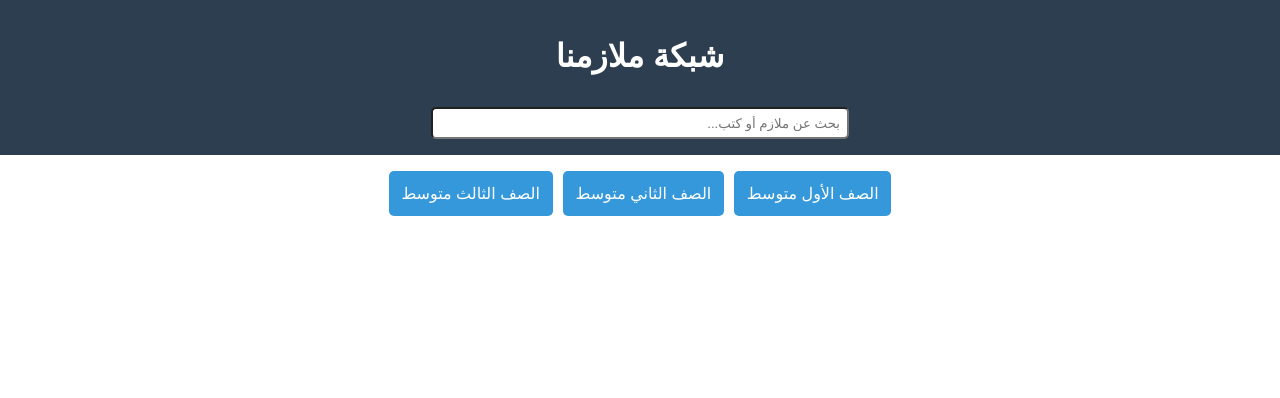
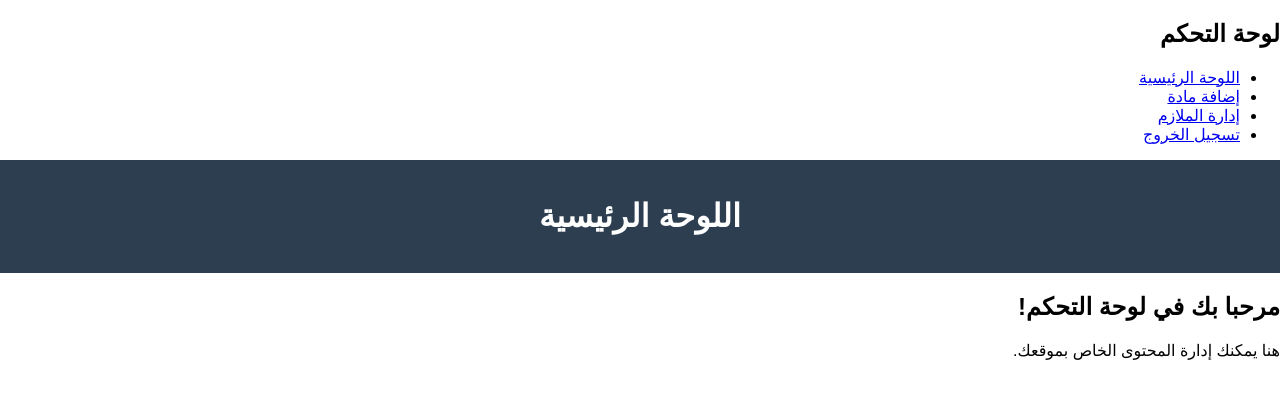
Before and after one commit to zedsdam/ZaidSdam, a plain HTML site: page index.html in a window 1280 px wide. Drawn offline with Linux system fonts and the light colour scheme.

Commit message:
Update index.html

```diff
--- a/index.html
+++ b/index.html
@@ -3,25 +3,38 @@
 <head>
     <meta charset="UTF-8">
     <meta name="viewport" content="width=device-width, initial-scale=1.0">
-    <title>شبكة ملازمنا</title>
+    <title>لوحة التحكم</title>
     <link rel="stylesheet" href="style.css">
 </head>
 <body>
-    <header>
-        <h1>شبكة ملازمنا</h1>
-        <input type="text" id="search" placeholder="بحث عن ملازم أو كتب...">
-    </header>
-    <main>
-        <section id="grades">
-            <div class="grade" onclick="showMaterials('الصف الأول متوسط')">الصف الأول متوسط</div>
-            <div class="grade" onclick="showMaterials('الصف الثاني متوسط')">الصف الثاني متوسط</div>
-            <div class="grade" onclick="showMaterials('الصف الثالث متوسط')">الصف الثالث متوسط</div>
-            <!-- أضف الصفوف الأخرى هنا -->
+    <div class="sidebar">
+        <h2>لوحة التحكم</h2>
+        <ul>
+            <li><a href="#dashboard" onclick="showSection('dashboard')">اللوحة الرئيسية</a></li>
+            <li><a href="#add-material" onclick="showSection('add-material')">إضافة مادة</a></li>
+            <li><a href="#manage-materials" onclick="showSection('manage-materials')">إدارة الملازم</a></li>
+            <li><a href="#logout" onclick="logout()">تسجيل الخروج</a></li>
+        </ul>
+    </div>
+    <div class="main-content">
+        <header>
+            <h1>اللوحة الرئيسية</h1>
+        </header>
+        <section id="dashboard">
+            <h2>مرحبا بك في لوحة التحكم!</h2>
+            <p>هنا يمكنك إدارة المحتوى الخاص بموقعك.</p>
         </section>
-        <section id="materials">
-            <!-- ستُعرض الملازم والكتب هنا بناءً على الصف المختار -->
+        <section id="add-material" style="display: none;">
+            <h2>إضافة مادة جديدة</h2>
+            <input type="text" id="material-title" placeholder="عنوان المادة" required>
+            <input type="text" id="material-link" placeholder="رابط التحميل" required>
+            <button onclick="addMaterial()">إضافة</button>
         </section>
-    </main>
+        <section id="manage-materials" style="display: none;">
+            <h2>إدارة الملازم</h2>
+            <div id="materials-list"></div>
+        </section>
+    </div>
     <script src="script.js"></script>
 </body>
 </html>
```
